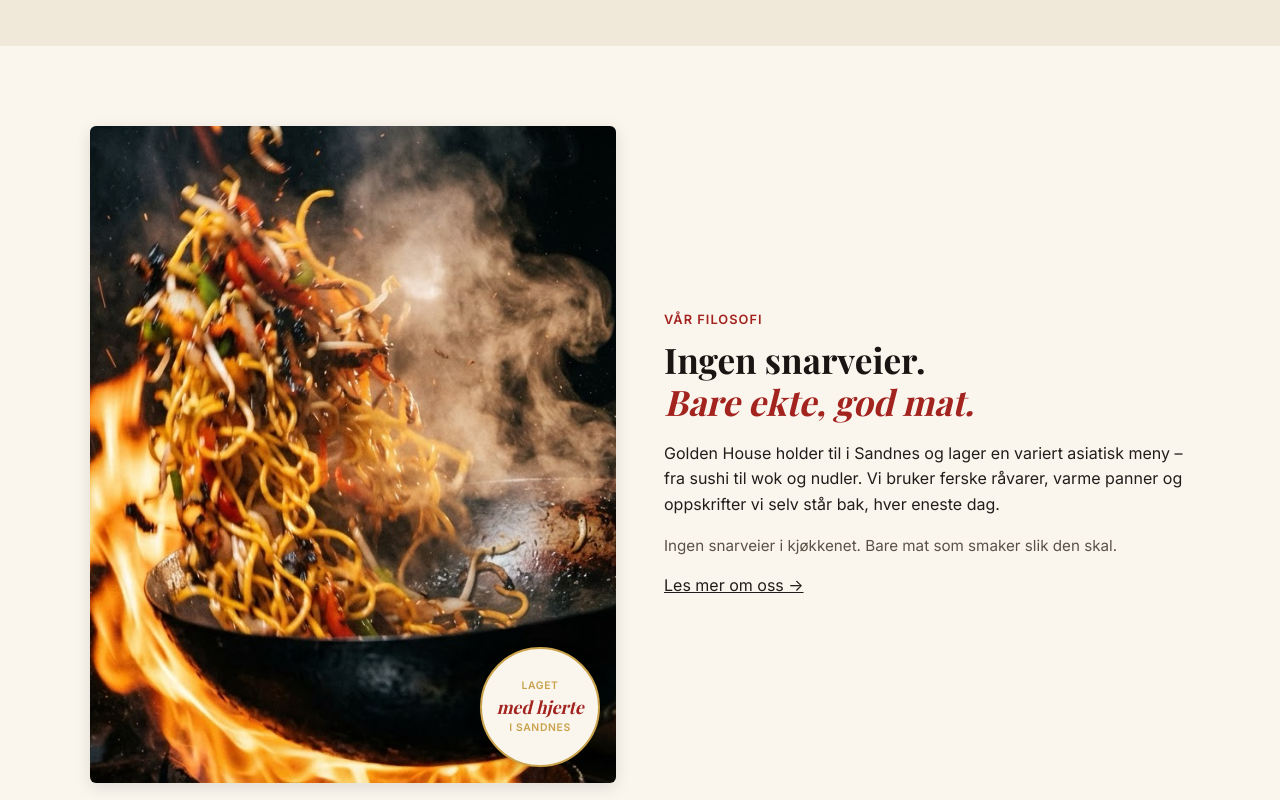
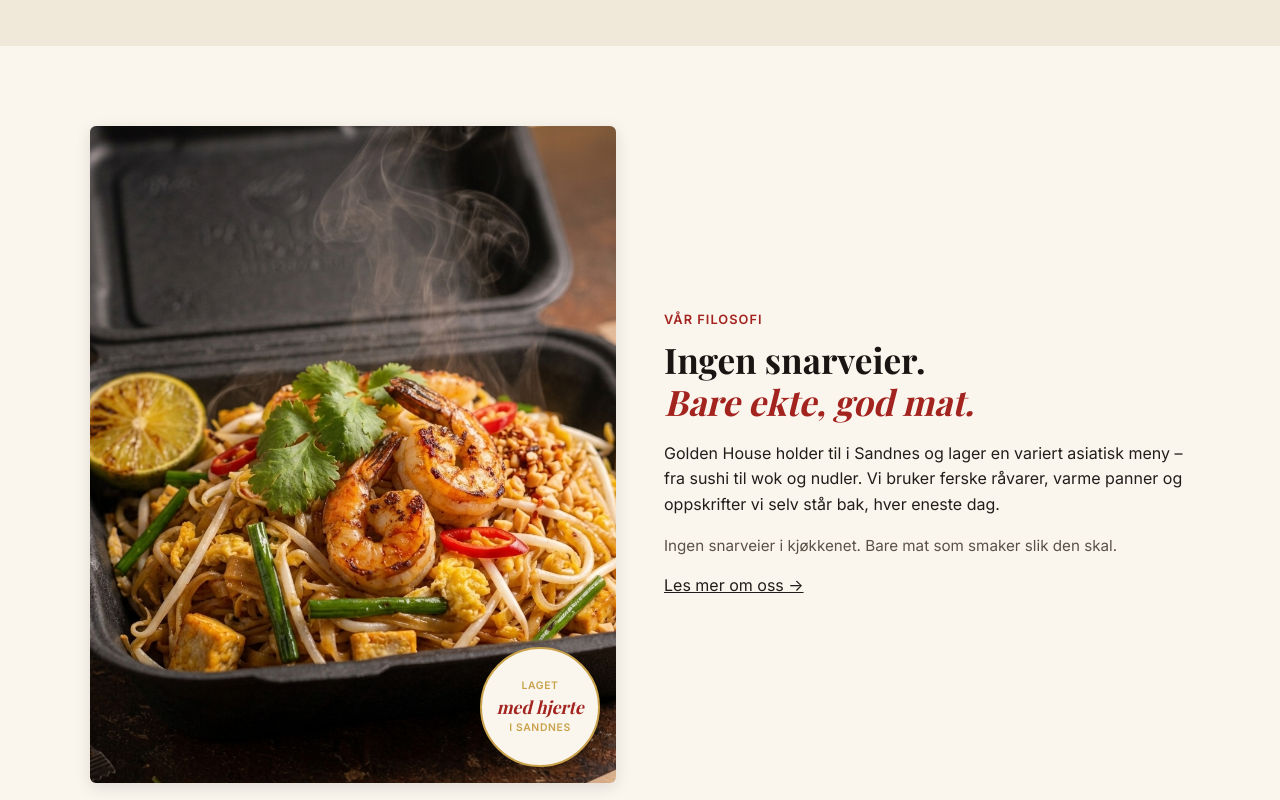
Before and after one commit to GODofEPPA/Golden-House, a plain HTML site: page index.html in a window 1280 px wide. Shown: the part 1340-2140 px from the top of the page. Drawn offline with nearby package versions, Linux system fonts and the light colour scheme.

Commit message:
Swap Om Golden House photo to pad thai takeaway shot
Replaces the wok-flame photo with a new image of pad thai and shrimp
in a takeaway box, provided by the user.

```diff
--- a/index.html
+++ b/index.html
@@ -164,7 +164,7 @@
     <div class="container">
       <div class="grid grid-2" style="align-items:center; gap:3rem;">
         <div class="om-photo-wrap">
-          <img class="om-photo" src="images/Bilde 13.jpg" alt="Wok med nudler tilberedes over åpen flamme hos Golden House" loading="lazy">
+          <img class="om-photo" src="images/Gemini_Generated_Image_db1qacdb1qacdb1q.jpg" alt="Pad thai med reker i en takeaway-boks, servert med lime og peanøtter" loading="lazy">
           <div class="om-badge">
             <span class="om-badge-line">Laget</span>
             <strong class="om-badge-word">med hjerte</strong>
```
Also changed, not shown: images/Gemini_Generated_Image_db1qacdb1qacdb1q.jpg (added).
